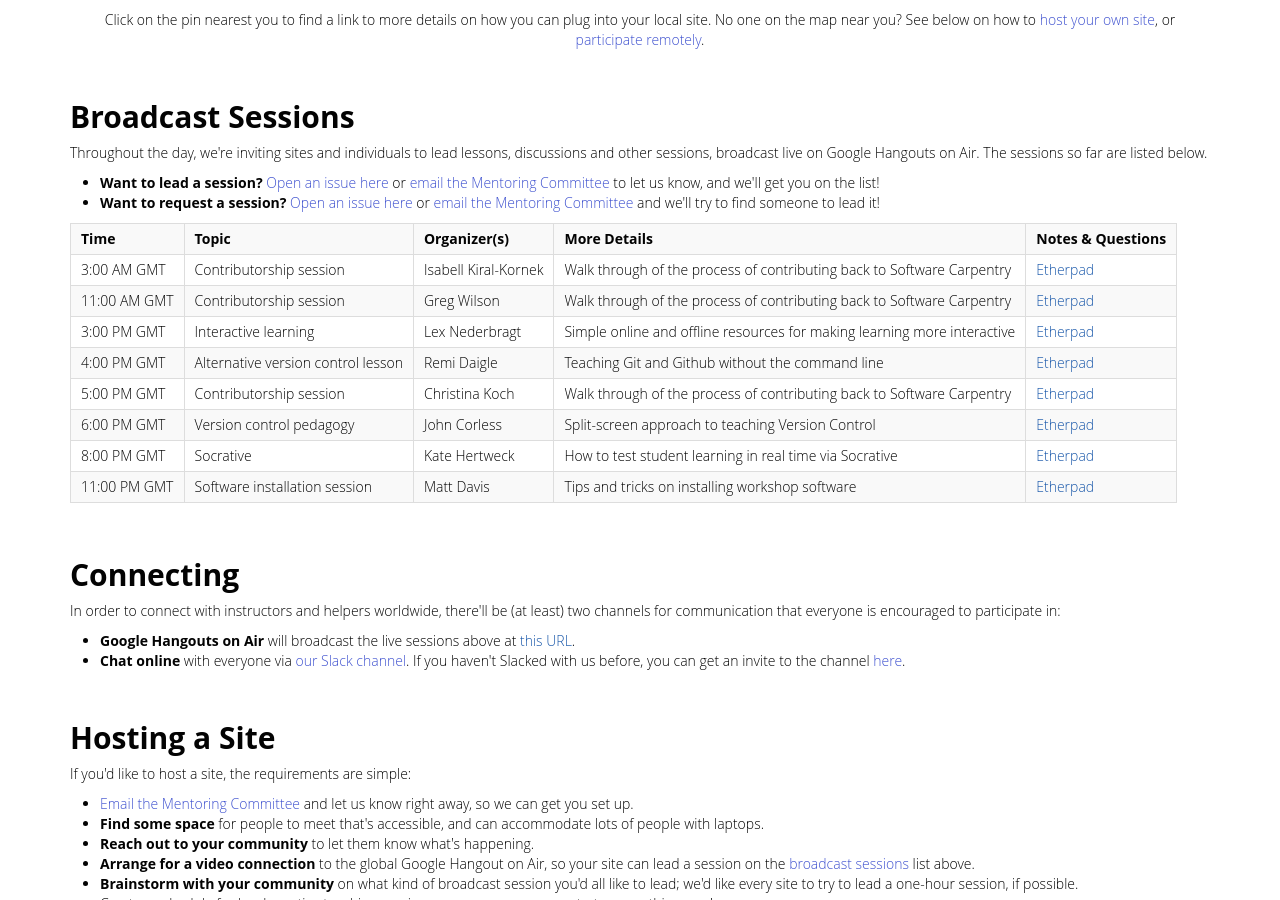
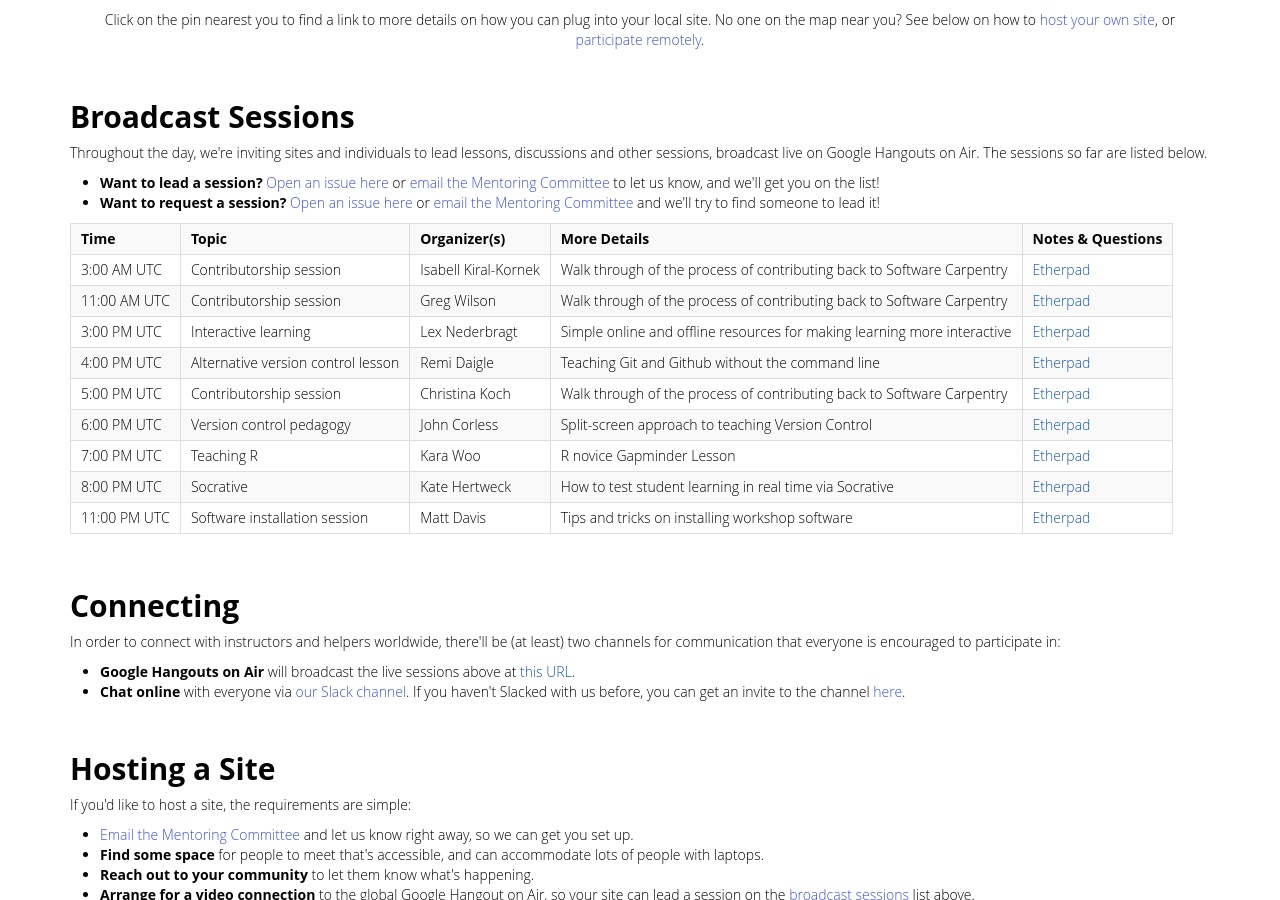
Before and after one commit to swcarpentry/instructor-retreat-2015, a Jekyll site: the page built from index.html, in a window 1280 px wide and 900 px high, scrolled down 340 px. Built offline with Jekyll 4.4.1, drawn with Linux system fonts in a browser that asks for light colours; a script that is not in the unit is left out.

Commit message:
Changed GMT to UTC on schedule and added Kara Woo's talk

```diff
--- a/_includes/schedule.html
+++ b/_includes/schedule.html
@@ -15,56 +15,63 @@
             <td>Notes & Questions</td>
         </tr>
         <tr>
-            <td>3:00 AM GMT</td>
+            <td>3:00 AM UTC</td>
             <td>Contributorship session</td>
             <td>Isabell Kiral-Kornek</td>
             <td>Walk through of the process of contributing back to Software Carpentry</td>
             <td><a href=''>Etherpad</a></td>
         </tr>
         <tr>
-            <td>11:00 AM GMT</td>
+            <td>11:00 AM UTC</td>
             <td>Contributorship session</td>
             <td>Greg Wilson</td>
             <td>Walk through of the process of contributing back to Software Carpentry</td>
             <td><a href=''>Etherpad</a></td>
         </tr>
         <tr>
-            <td>3:00 PM GMT</td>
+            <td>3:00 PM UTC</td>
             <td>Interactive learning</td>
             <td>Lex Nederbragt</td>
             <td>Simple online and offline resources for making learning more interactive</td>
             <td><a href=''>Etherpad</a></td>
         </tr>
         <tr>
-            <td>4:00 PM GMT</td>
+            <td>4:00 PM UTC</td>
             <td>Alternative version control lesson</td>
             <td>Remi Daigle</td>
             <td>Teaching Git and Github without the command line</td>
             <td><a href=''>Etherpad</a></td>
         </tr>
         <tr>
-            <td>5:00 PM GMT</td>
+            <td>5:00 PM UTC</td>
             <td>Contributorship session</td>
             <td>Christina Koch</td>
             <td>Walk through of the process of contributing back to Software Carpentry</td>
             <td><a href=''>Etherpad</a></td>
         </tr>
         <tr>
-            <td>6:00 PM GMT</td>
+            <td>6:00 PM UTC</td>
             <td>Version control pedagogy</td>
             <td>John Corless</td>
             <td>Split-screen approach to teaching Version Control</td>
             <td><a href=''>Etherpad</a></td>
         </tr>
         <tr>
-            <td>8:00 PM GMT</td>
+            <td>7:00 PM UTC</td>
+            <td>Teaching R</td>
+            <td>Kara Woo</td>
+            <td>R novice Gapminder Lesson</td>
+            <td><a href=''>Etherpad</a></td>
+        </tr>
+        <tr>
+            <td>8:00 PM UTC</td>
             <td>Socrative</td>
             <td>Kate Hertweck</td>
             <td>How to test student learning in real time via Socrative</td>
             <td><a href=''>Etherpad</a></td>
         </tr>
         <tr>
-            <td>11:00 PM GMT</td>
+            <td>11:00 PM UTC</td>
             <td>Software installation session</td>
             <td>Matt Davis</td>
             <td>Tips and tricks on installing workshop software</td>
```
